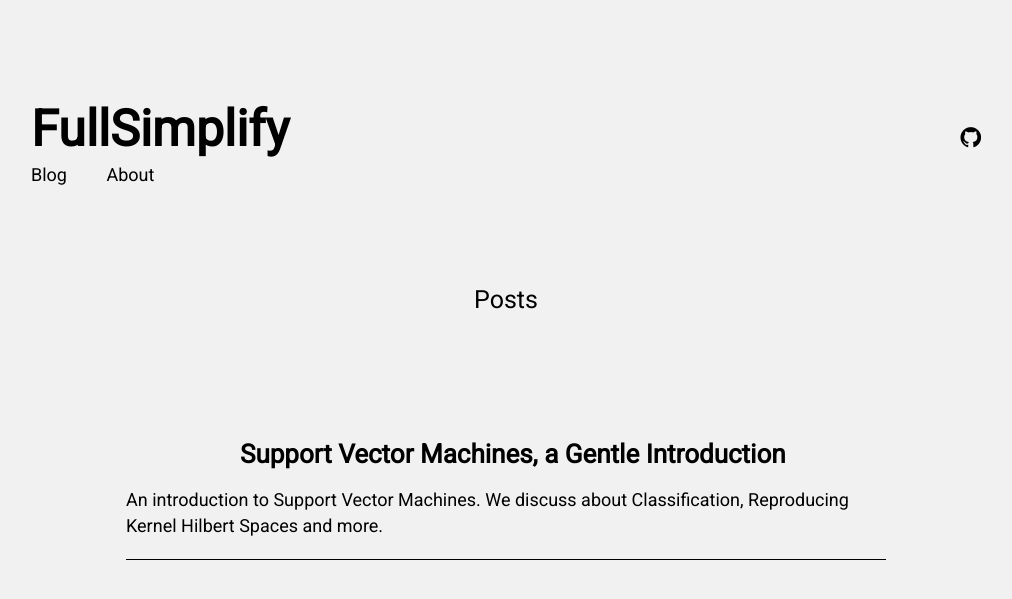
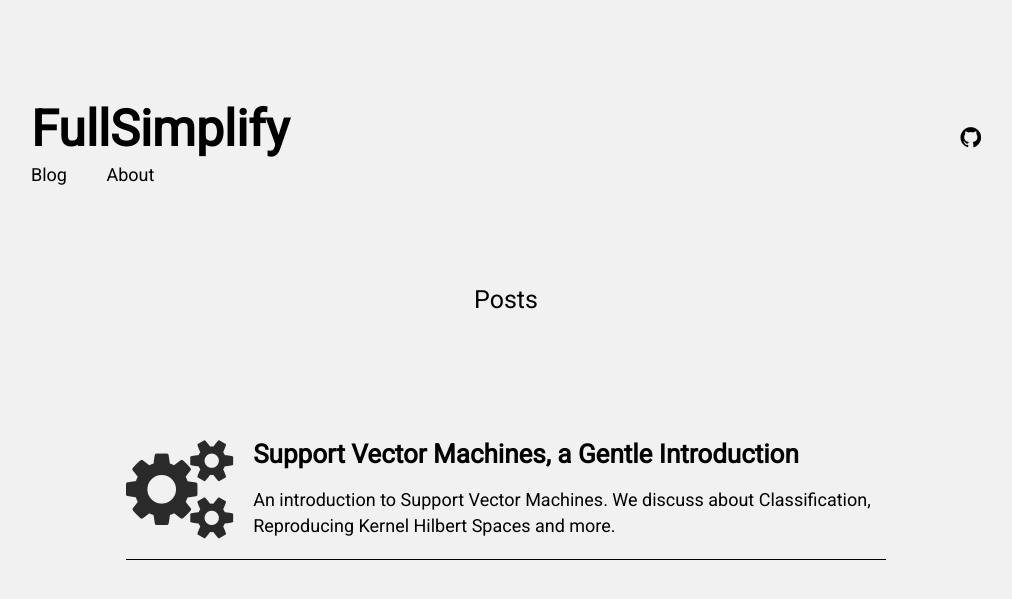
Before and after one commit to FullSimplify/FullSimplify.github.io, a Jekyll site: the page built from index.html, in a window 1280 px wide. Shown: the top 599 px of the page, without its empty margins (134-1146 px from the left). Built offline with Jekyll 4.4.1, drawn with Linux system fonts in a browser that asks for light colours.

Commit message:
Update index.html

```diff
--- a/index.html
+++ b/index.html
@@ -8,7 +8,7 @@ sitemap:
 
 <ul class="list-posts">
     {% for post in site.posts %}
-  <i id='side-icon' class={{"post.icon"}} aria-hidden="true">
+  <i id='side-icon' class="{{post.icon}}" aria-hidden="true">
     </i>
         <li class="post-teaser">
             <a href="{{ post.url | prepend: site.baseurl }}">
```
